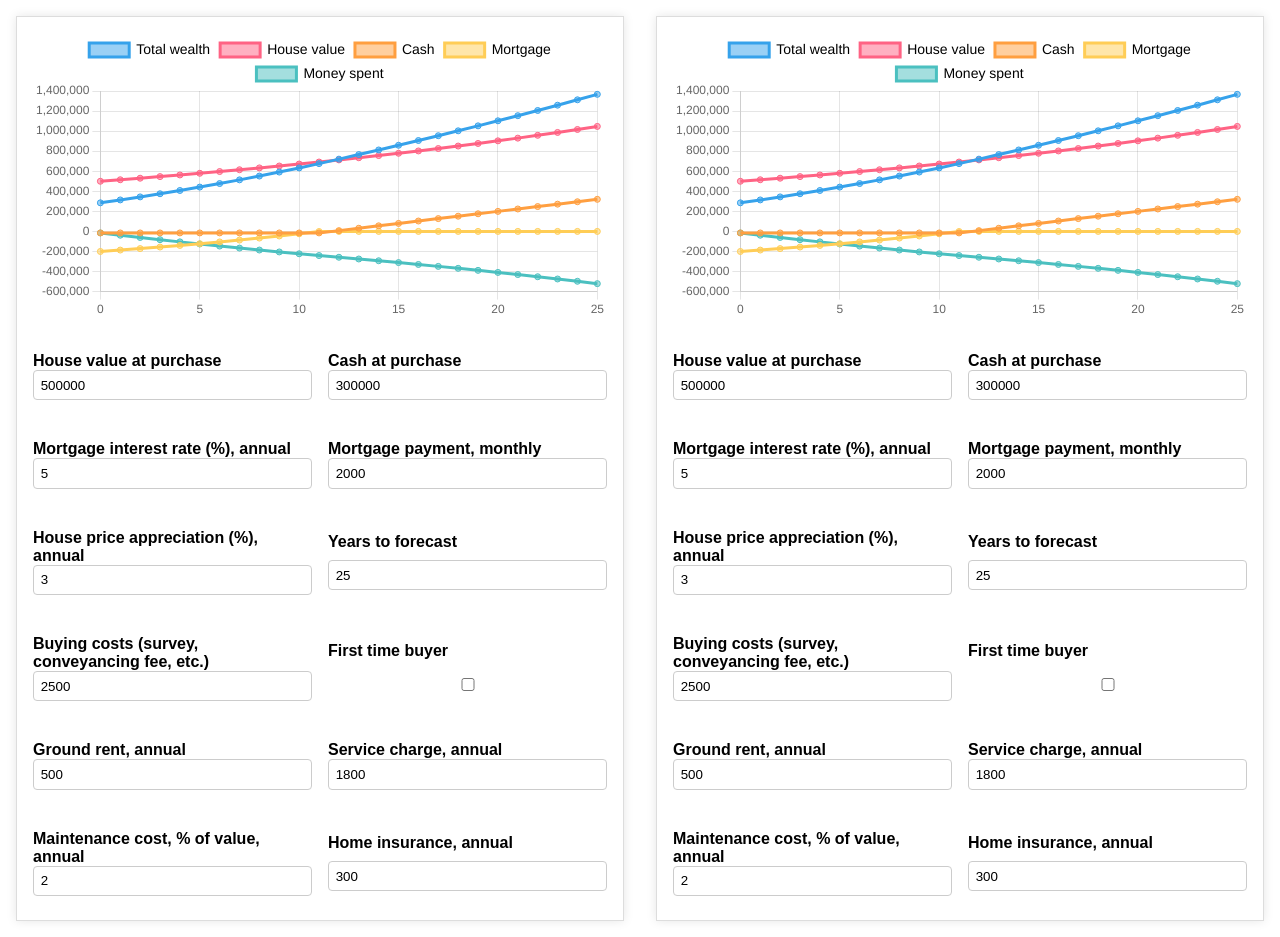
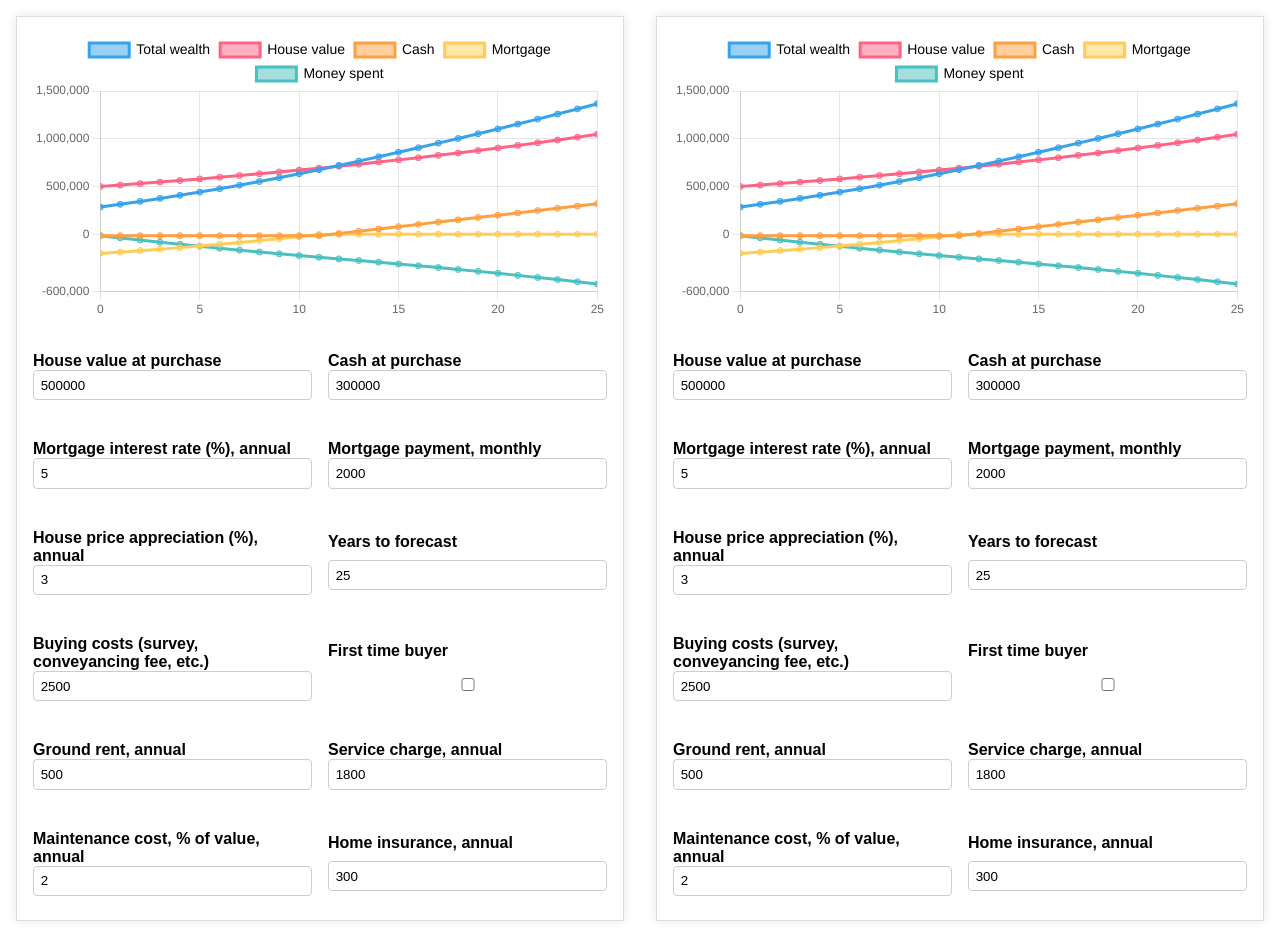
Before and after one commit to mhauru/buyvsrent, a website built with webpack: page index.html in a window 1280 px wide. Built offline with nearby package versions, Linux system fonts and the light colour scheme.

Commit message:
Sync the axes

```diff
--- a/index.html
+++ b/index.html
@@ -3,7 +3,7 @@
 <head>
   <meta charset="UTF-8">
   <meta name="viewport" content="width=device-width, initial-scale=1.0">
-  <title>Property Inputs</title>
+  <title>Buy vs Rent</title>
   <link rel="stylesheet" href="styles.css">
 </head>
   <body>
--- a/src/index.ts
+++ b/src/index.ts
@@ -1,4 +1,4 @@
-import { fromEvent, Observable, combineLatest } from "rxjs";
+import { fromEvent, Observable, combineLatest, BehaviorSubject } from "rxjs";
 import { map, startWith } from "rxjs/operators";
 import {
   Chart,
@@ -373,7 +373,10 @@ interface Dataset {
   showLine: boolean;
 }
 
-function makeScenario(idNumber: number) {
+function makeScenario(
+  idNumber: number,
+  axisLimitsSubject: BehaviorSubject<MinMaxObject>,
+) {
   const propertyInputs = createPropertyInputs(idNumber);
 
   // Create streams from the input elements
@@ -555,6 +558,12 @@ function makeScenario(idNumber: number) {
           type: "linear",
           position: "bottom",
         },
+        y: {
+          type: "linear",
+          position: "left",
+          max: 0,
+          min: 0,
+        },
       },
       plugins: {
         colors: {
@@ -577,11 +586,72 @@ function makeScenario(idNumber: number) {
   const context = propertyInputs.canvas.getContext("2d");
   const chart = new Chart(context, config);
 
+  let currentMinMax: MinMaxObject;
+
+  axisLimitsSubject.subscribe({
+    next: (value: MinMaxObject) => {
+      currentMinMax = value;
+      const minY = Math.min(...Object.values(value.minY));
+      const maxY = Math.max(...Object.values(value.maxY));
+      const roundingUnitY = 100_000;
+      const minYMarginFactor = minY < 0 ? 1.05 : 0.95;
+      const maxYMarginFactor = maxY > 0 ? 1.05 : 0.95;
+      const plotMinY =
+        Math.floor((minY * minYMarginFactor) / roundingUnitY) * roundingUnitY;
+      const plotMaxY =
+        Math.ceil((maxY * maxYMarginFactor) / roundingUnitY) * roundingUnitY;
+      chart.options.scales.y.min = plotMinY;
+      chart.options.scales.y.max = plotMaxY;
+
+      const minX = Math.min(...Object.values(value.minX));
+      const maxX = Math.max(...Object.values(value.maxX));
+      const plotMinX = minX;
+      const plotMaxX = maxX;
+      chart.options.scales.x.min = plotMinX;
+      chart.options.scales.x.max = plotMaxX;
+      chart.update();
+    },
+  });
+
   datasets$.subscribe((datasets) => {
     config.data.datasets = datasets;
+
+    let minY = Infinity;
+    let maxY = -Infinity;
+    let minX = Infinity;
+    let maxX = -Infinity;
+    for (const dataset of datasets) {
+      const yValues = dataset.data.map((point) => point.y);
+      const xValues = dataset.data.map((point) => point.x);
+      minY = Math.min(minY, ...yValues);
+      maxY = Math.max(maxY, ...yValues);
+      minX = Math.min(minX, ...xValues);
+      maxX = Math.max(maxX, ...xValues);
+    }
+    currentMinMax.minY[idNumber] = minY;
+    currentMinMax.maxY[idNumber] = maxY;
+    currentMinMax.minX[idNumber] = minX;
+    currentMinMax.maxX[idNumber] = maxX;
+    axisLimitsSubject.next(currentMinMax);
+
     chart.update();
   });
 }
 
-makeScenario(1);
-makeScenario(2);
+type MinMaxObject = {
+  minY: { [key: number]: number };
+  maxY: { [key: number]: number };
+  minX: { [key: number]: number };
+  maxX: { [key: number]: number };
+};
+
+// Only used for making sure all plots have the same axis limits.
+const axisLimitsSubject = new BehaviorSubject<MinMaxObject>({
+  minY: {},
+  maxY: {},
+  minX: {},
+  maxX: {},
+});
+
+makeScenario(1, axisLimitsSubject);
+makeScenario(2, axisLimitsSubject);
```
